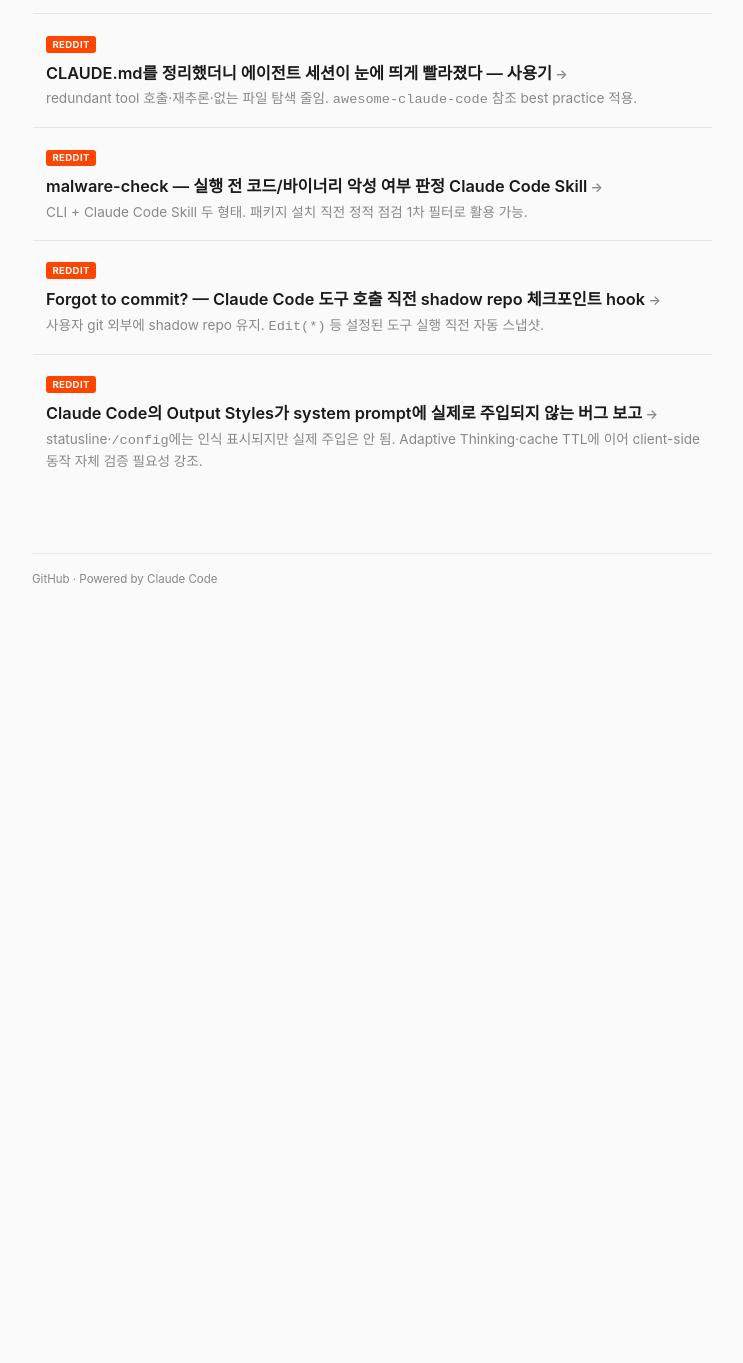
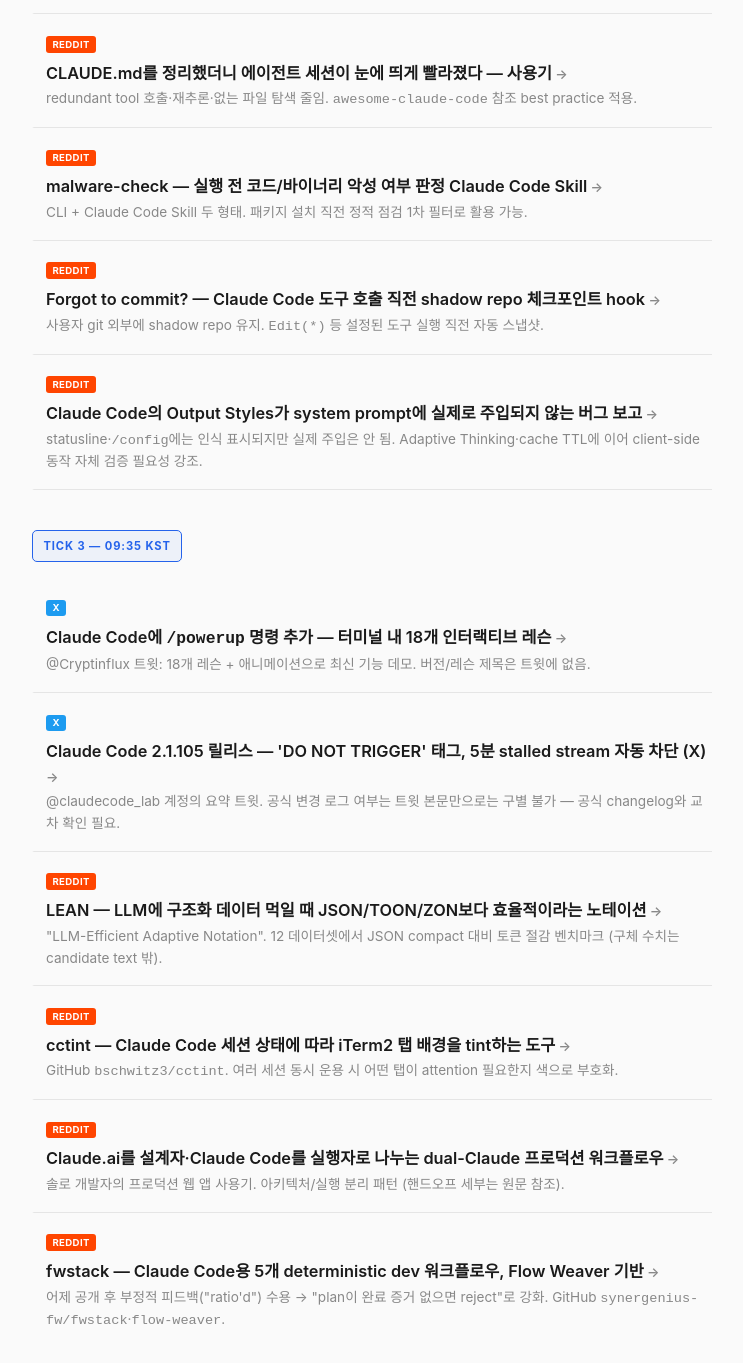
Before and after one commit to wojacklabs/agentic-coding-news, a Jekyll site: the page built from posts/2026-04-14.md, in a window 1280 px wide and 1400 px high, scrolled down 1415 px. Shown: the top 1363 px of the window, without its empty margins (268-1011 px from the left). Built offline with Jekyll 4.4.1, drawn with Linux system fonts in a browser that asks for light colours; before the commit the page ends 2045 px from its top, so only the background shows below that.

Commit message:
tick 3 (2026-04-14): Claude Code 심화 — /powerup, 2.1.105 릴리스, LEAN format, cctint iTerm2, dual-Claude, fwstack
Phase 1-5 정상: HN 10, Reddit 20, X 14 ingest. Threads SKIP. 6개 기사
모두 셀프 검증 통과 (candidate text 범위 내, 잘린 부분은 명시적 hedging).

주요:
- /powerup: 터미널 내 18개 인터랙티브 레슨 명령 추가 (X)
- 2.1.105 릴리스 요약: DO NOT TRIGGER 태그 + 5분 stalled stream interrupt (X)
- LEAN format: JSON 대비 LLM 토큰 효율 노테이션 벤치마크 (Reddit)
- cctint: iTerm2 탭 색으로 Claude Code 상태 부호화 (Reddit)
- dual-Claude: Claude.ai 설계 + Claude Code 실행 분리 워크플로우 (Reddit)
- fwstack: 어제 ratio'd 후 "완료 증명 없으면 reject"로 강화 (Reddit)

```diff
--- a/posts/2026-04-14.md
+++ b/posts/2026-04-14.md
@@ -80,3 +80,41 @@ title: "2026-04-14 Claude Code Deep"
 <h4><a href="2026-04-14/output-styles-not-injected">Claude Code의 Output Styles가 system prompt에 실제로 주입되지 않는 버그 보고</a></h4>
 <p class="summary">statusline·<code>/config</code>에는 인식 표시되지만 실제 주입은 안 됨. Adaptive Thinking·cache TTL에 이어 client-side 동작 자체 검증 필요성 강조.</p>
 </div>
+
+## TICK 3 — 09:35 KST
+
+<div class="article-card">
+<span class="tag tag-x">X</span>
+<h4><a href="2026-04-14/powerup-command-added">Claude Code에 <code>/powerup</code> 명령 추가 — 터미널 내 18개 인터랙티브 레슨</a></h4>
+<p class="summary">@Cryptinflux 트윗: 18개 레슨 + 애니메이션으로 최신 기능 데모. 버전/레슨 제목은 트윗에 없음.</p>
+</div>
+
+<div class="article-card">
+<span class="tag tag-x">X</span>
+<h4><a href="2026-04-14/claude-code-2-1-105-release">Claude Code 2.1.105 릴리스 — 'DO NOT TRIGGER' 태그, 5분 stalled stream 자동 차단 (X)</a></h4>
+<p class="summary">@claudecode_lab 계정의 요약 트윗. 공식 변경 로그 여부는 트윗 본문만으로는 구별 불가 — 공식 changelog와 교차 확인 필요.</p>
+</div>
+
+<div class="article-card">
+<span class="tag tag-reddit">Reddit</span>
+<h4><a href="2026-04-14/lean-format-token-efficiency">LEAN — LLM에 구조화 데이터 먹일 때 JSON/TOON/ZON보다 효율적이라는 노테이션</a></h4>
+<p class="summary">"LLM-Efficient Adaptive Notation". 12 데이터셋에서 JSON compact 대비 토큰 절감 벤치마크 (구체 수치는 candidate text 밖).</p>
+</div>
+
+<div class="article-card">
+<span class="tag tag-reddit">Reddit</span>
+<h4><a href="2026-04-14/cctint-iterm2-tab-tint">cctint — Claude Code 세션 상태에 따라 iTerm2 탭 배경을 tint하는 도구</a></h4>
+<p class="summary">GitHub <code>bschwitz3/cctint</code>. 여러 세션 동시 운용 시 어떤 탭이 attention 필요한지 색으로 부호화.</p>
+</div>
+
+<div class="article-card">
+<span class="tag tag-reddit">Reddit</span>
+<h4><a href="2026-04-14/dual-claude-architect-executor">Claude.ai를 설계자·Claude Code를 실행자로 나누는 dual-Claude 프로덕션 워크플로우</a></h4>
+<p class="summary">솔로 개발자의 프로덕션 웹 앱 사용기. 아키텍처/실행 분리 패턴 (핸드오프 세부는 원문 참조).</p>
+</div>
+
+<div class="article-card">
+<span class="tag tag-reddit">Reddit</span>
+<h4><a href="2026-04-14/fwstack-deterministic-workflows">fwstack — Claude Code용 5개 deterministic dev 워크플로우, Flow Weaver 기반</a></h4>
+<p class="summary">어제 공개 후 부정적 피드백("ratio'd") 수용 → "plan이 완료 증거 없으면 reject"로 강화. GitHub <code>synergenius-fw/fwstack</code>·<code>flow-weaver</code>.</p>
+</div>
```
Also changed, not shown: posts/2026-04-14/cctint-iterm2-tab-tint.md (added, +41 -0 lines), posts/2026-04-14/claude-code-2-1-105-release.md (added, +38 -0 lines), posts/2026-04-14/dual-claude-architect-executor.md (added, +40 -0 lines), posts/2026-04-14/fwstack-deterministic-workflows.md (added, +42 -0 lines), posts/2026-04-14/lean-format-token-efficiency.md (added, +43 -0 lines), posts/2026-04-14/powerup-command-added.md (added, +41 -0 lines).
